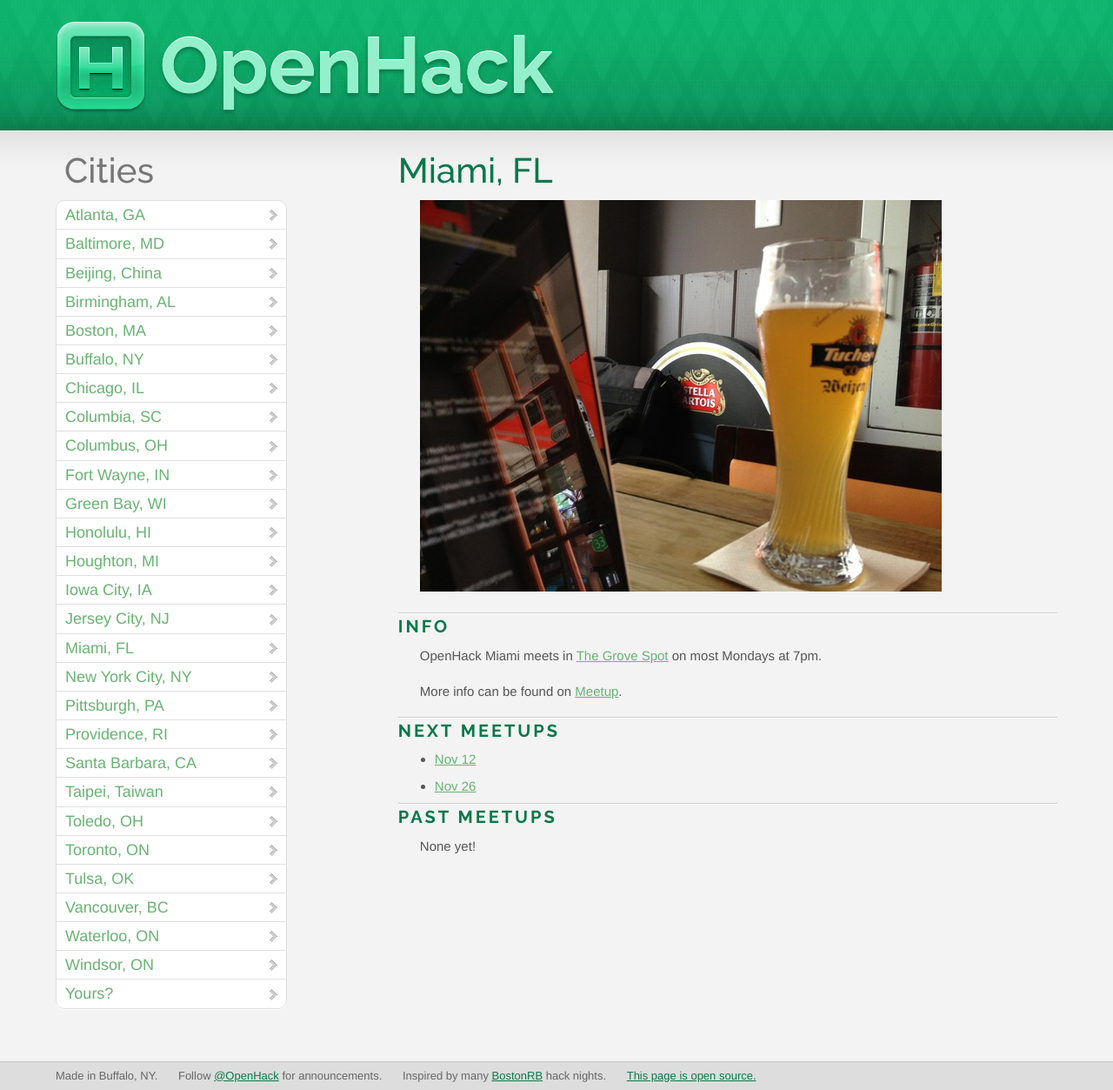
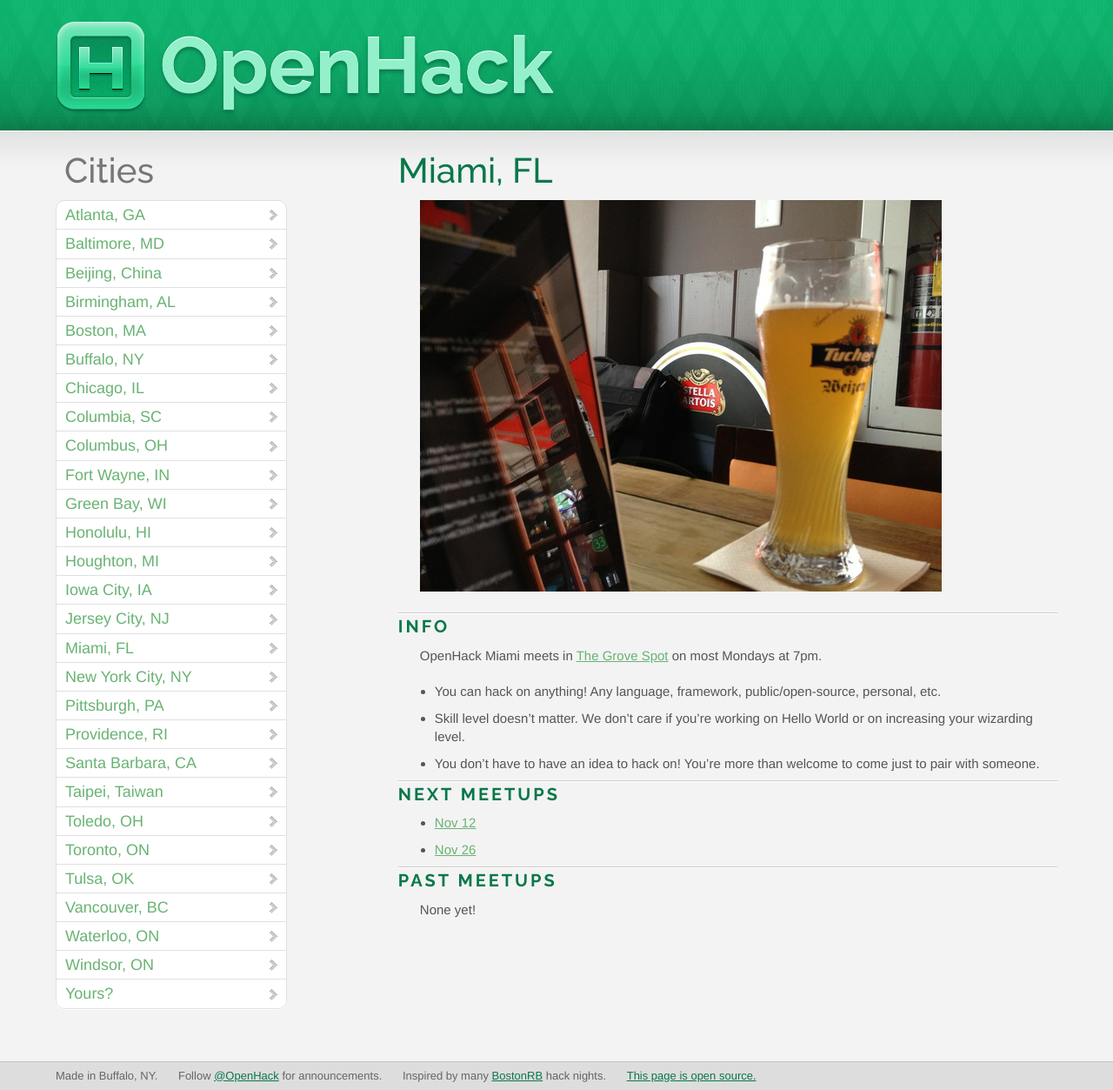
Before and after one commit to OpenHack/openhack.github.com, a Jekyll site: the page built from miami/index.markdown, in a window 1280 px wide. Shown: the whole page at 87% size. Built offline with Jekyll 4.4.1, drawn with Linux system fonts in a browser that asks for light colours; nearby versions of some CDN libraries; Markdown is read by kramdown in place of the engine named in the settings; comment, search, counter and statistics services are not loaded.

Commit message:
more discriptive info for Miami

```diff
--- a/miami/index.markdown
+++ b/miami/index.markdown
@@ -11,7 +11,9 @@
 
 OpenHack Miami meets in [The Grove Spot](http://grovespot.com/) on most Mondays at 7pm.
 
-More info can be found on [Meetup](http://www.meetup.com/miamirb/).
+* You can hack on anything! Any language, framework, public/open-source, personal, etc.
+* Skill level doesn't matter. We don't care if you're working on Hello World or on increasing your wizarding level.
+* You don’t have to have an idea to hack on! You’re more than welcome to come just to pair with someone.
 
 ### Next meetups
 
```
